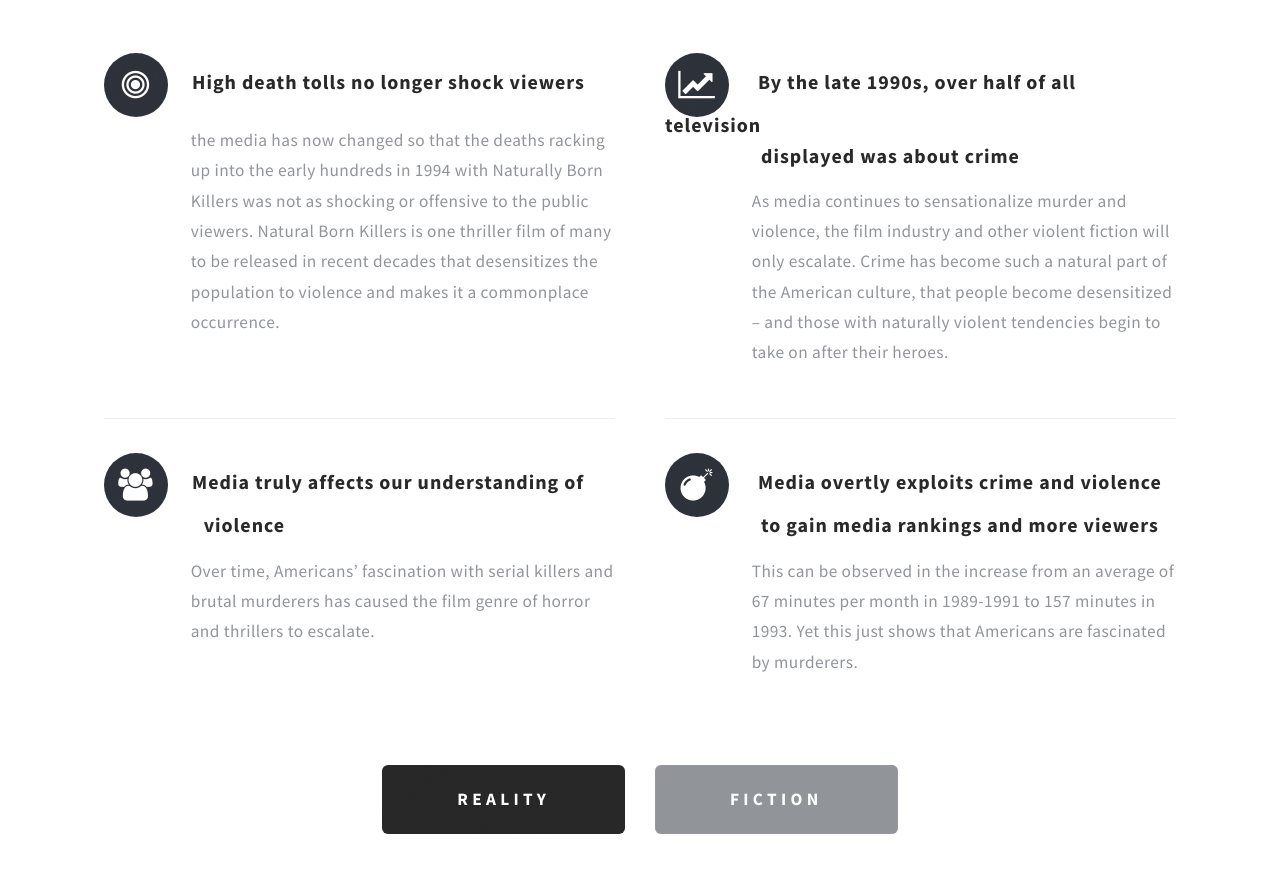
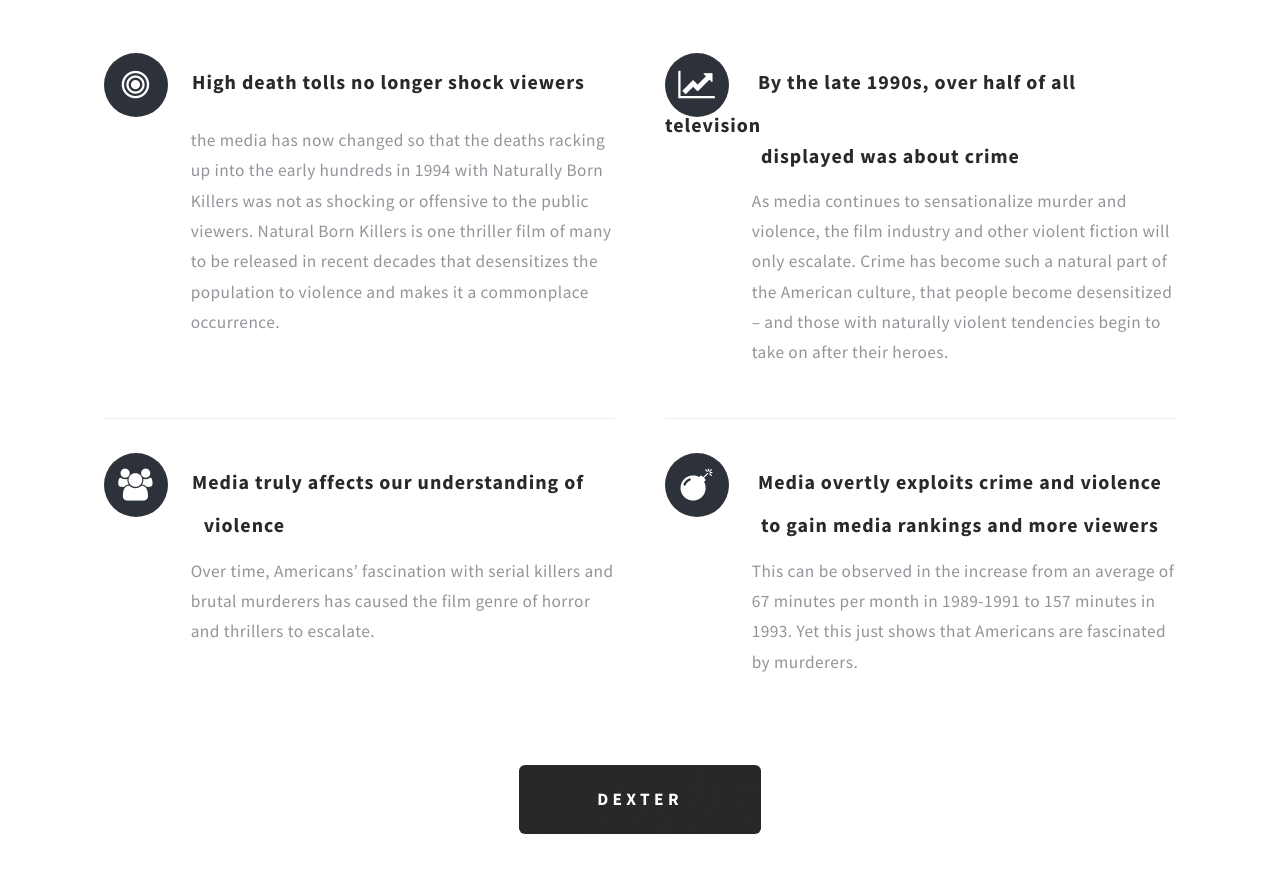
Before and after one commit to kowtoes/Killers, a plain HTML site: page media.html in a window 1280 px wide. Shown: the part 231-1104 px from the top of the page. Drawn offline with Linux system fonts and the light colour scheme.

Commit message:
main push

```diff
--- a/media.html
+++ b/media.html
@@ -64,8 +64,7 @@ And for watching people die!"</i></p>
         </div>
       </div>
       <ul class="actions actions-centered">
-        <li><a href="Pardo.html" class="button style1 big">Reality</a></li>
-        <li><a href="NBK.html" class="button style2 big" style="background:#919499;color:#FFFFFF">Fiction</a></li>
+        <li><a href="Pardo.html" class="button style1 big">Dexter</a></li>
       </ul>
       <div style="height:50px;"</div>
     </section>
```
Also changed, not shown: NBK.html (+1 -1 lines), Pardo.html (+1 -1 lines).
